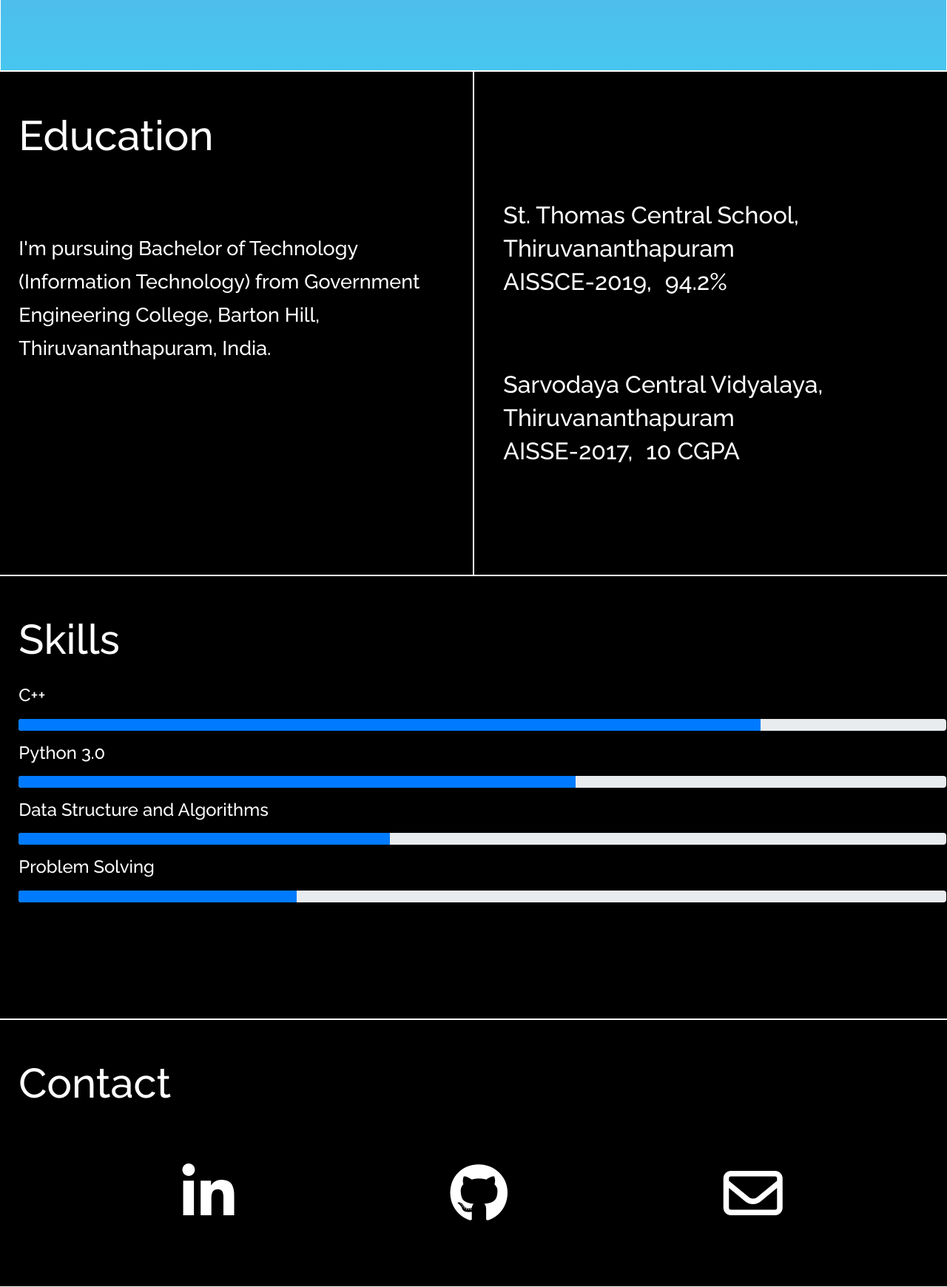
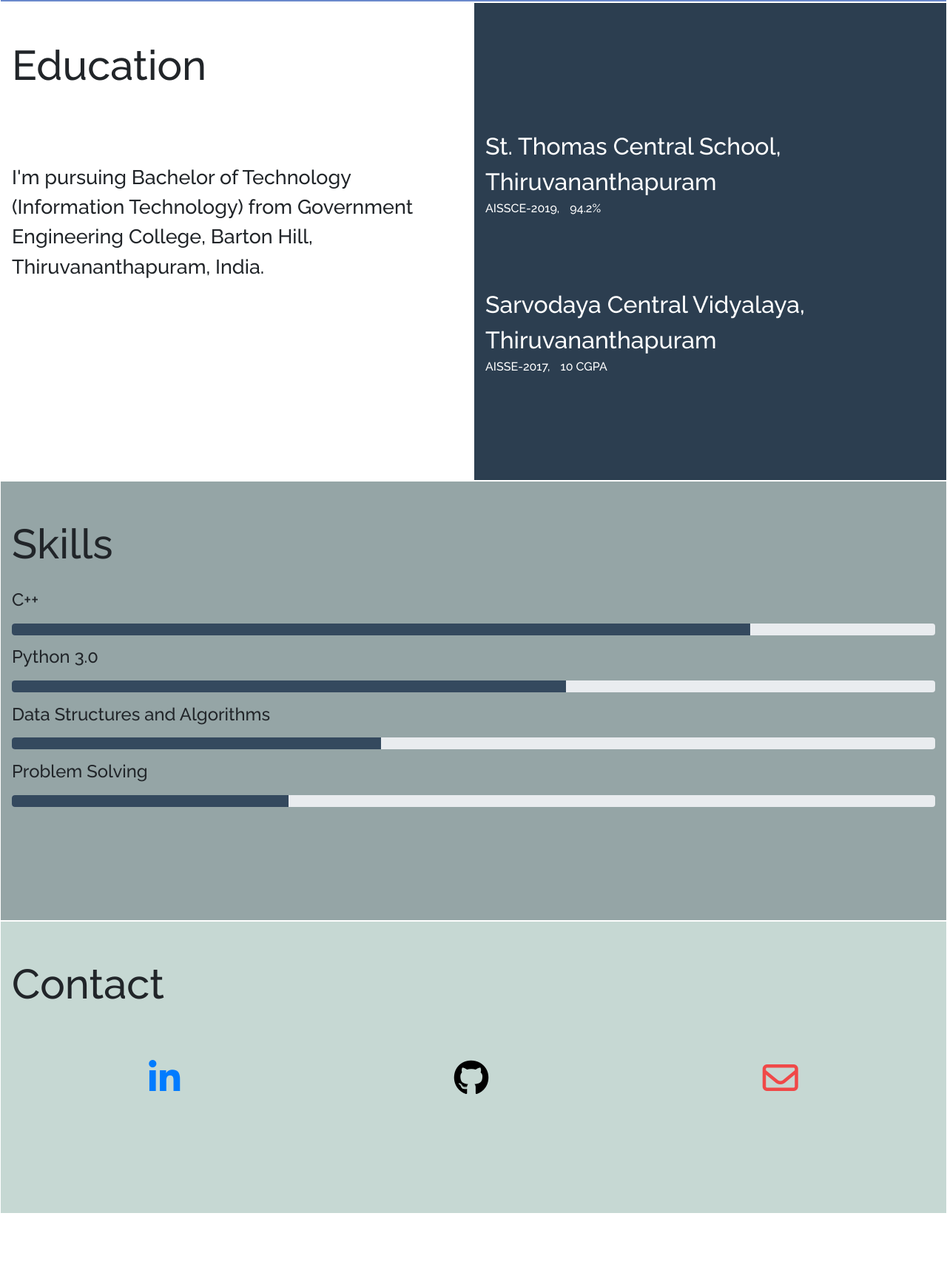
Before and after one commit to roshanajicherian/roshanajicherian.github.io, a plain HTML site: page index.html in a window 1280 px wide. Shown: the part 767-2507 px from the top of the page at 74% size. After the commit the page ends 2408 px from the top, so only its background shows below. Drawn offline with nearby package versions, Linux system fonts and the light colour scheme.

Commit message:
Added colors

```diff
--- a/css/style.css
+++ b/css/style.css
@@ -2,12 +2,16 @@
 @import url("https://fonts.googleapis.com/css2?family=Raleway:wght@500&display=swap");
 /* font-family: "Jost", sans-serif; */
 body {
-  background-color: white;
   font-family: "Jost", sans-serif;
   font-family: "Raleway", sans-serif;
-  color: white;
   list-style: none;
 }
+
+.main {
+  /* background-color: #f3f2f0; */
+  color: #181820;
+}
+
 html,
 body,
 #intro {
@@ -55,11 +59,10 @@ body,
 .col-12,
 .col-xs-12,
 .col-lg-6 {
-  background: black;
+  background: white;
   border: 1px solid white;
   height: auto;
   padding-top: 4%;
-  padding-left: 3%;
   padding-bottom: 11%;
 }
 #collegeDesc {
@@ -67,14 +70,8 @@ body,
   padding-top: 6%;
   padding-top: 16%;
 }
-.Education {
-  line-height: 45px;
-}
 .content {
   padding-left: 2px;
-}
-.skills {
-  color: white;
 }
 .progress {
   margin-bottom: 1vw;
@@ -105,10 +102,9 @@ body,
   margin: 6%;
   display: flex;
   align-content: center;
-}
-.icon {
   margin-left: auto;
   margin-right: auto;
+  margin-top: 34px;
 }
 .contact {
   padding-bottom: 10px;
@@ -124,16 +120,45 @@ body,
   margin-right: auto;
 }
 .mainheading {
-  background-image: linear-gradient(to top, #48c6ef 0%, #6f86d6 100%);
-}
-.hi,
-.name {
-  text-align: center;
+  background: #6a89cc;
 }
 .intro {
+  text-align: center;
   margin-top: 4%;
   padding-top: inherit;
 }
 .myimg {
   padding-top: 5%;
 }
+.navbar {
+  background-color: white;
+  padding: inherit;
+}
+/* .college {
+  background-color: #2c3e50;
+  color: white;
+} */
+
+.progress-bar {
+  background-color: #34495e;
+}
+.contact {
+  background-color: #c6d8d3;
+}
+.skills {
+  background-color: #95a5a6;
+}
+.skol {
+  background-color: #2c3e50;
+  color: white;
+}
+.icons a,
+.icons a:hover {
+  text-decoration: none;
+}
+a.icons.fab.fa-github.fa-3x {
+  color: black;
+}
+.fa-envelope:before {
+  color: #f14545fa;
+}
--- a/index.html
+++ b/index.html
@@ -17,8 +17,7 @@
   </head>
   <body>
     </div>
-    <div class="container">
-      <nav class="navbar navbar-expand-lg navbar-light sticky-top">
+      <nav class="navbar navbar-expand-lg navbar-light fixed-top">
         <a class="navbar-brand" href="#">Roshan Aji Cherian</a>
         <button
           class="navbar-toggler"
@@ -36,32 +35,32 @@
               >
             </li>
             <li class="nav-item">
-              <a class="nav-link" href="#">Education</a>
+              <a class="nav-link" href="#education">Education</a>
             </li>
             <li class="nav-item">
-              <a class="nav-link" href="#">Skills</a>
+              <a class="nav-link" href="#skills">Skills</a>
             </li>
             <li class="nav-item">
-              <a class="nav-link" href="#">Contact</a>
+              <a class="nav-link" href="#contact">Contact</a>
             </li>
           </ul>
-        </div>
       </nav>
     </div>
-    <div class="container-fluid">
+    <div class="main container-fluid">
       <div class="row">
         <div class="col-12 mainheading">
           <div class="myimg">
-          <img src="img/rsz_roshan.jpg" class="img-fluid img-thumbnail" alt="Responsive image">
+          <img src="img/rsz_roshan.jpg" class="img-fluid img-thumbnail" alt="Roshan Aji Cherian">
           </div>
           <div class="intro">
-          <h1 class="display-3 hi">Hi.</h1>
-          <h1 class="display-3 name">I'm Roshan Aji Cherian</h1>
+          <h1 class="display-3 ">Hi.</h1>
+          <h1 class="display-3 ">I'm Roshan Aji Cherian</h1>
         </div>
         </div>
       </div>
       </div>
-      <div class="row Education">
+      <div class="container-fluid">
+      <div class="row Education" id="education">
         <div class="col-md-6 col-lg-6 col-xs-12 college">
           <div class="display-4">Education</div>
           <div id="collegeDesc">
@@ -69,21 +68,19 @@
             Government Engineering College, Barton Hill, Thiruvananthapuram, India.
           </div>
         </div>
-        <div class="col-md-6 col-lg-6 col-xs-12">
-          <div class="school">
+        <div class="col-md-6 col-lg-6 col-xs-12 skol">
           <div class="stThomas">
-          <div class="school">St. Thomas Central School,<br>Thiruvananthapuram</div>
+          <div class="school"><p></p>St. Thomas Central School,<br>Thiruvananthapuram</div>
           <div class="exam">AISSCE-2019, <span class="score">94.2%</span></div>
           </div>
           <div class="scv">
             <div class="school">Sarvodaya Central Vidyalaya,<br>Thiruvananthapuram</div>
             <div class="exam">AISSE-2017, <span class="score">10 CGPA</span></div>
           </div>
-          </div>
         </div>
       </div>
         <div class="row">
-          <div class="col-12">
+          <div class="col-12 skills" id="skills">
             <div class="display-4 skillsheader">Skills</div>
             <div class="tech">C++</div>
             <div class="progress">
@@ -107,7 +104,7 @@
                 aria-valuemax="100"
               ></div>
             </div>
-            <div class="tech">Data Structure and Algorithms</div>
+            <div class="tech">Data Structures and Algorithms</div>
             <div class="progress">
               <div
                 class="progress-bar"
@@ -129,15 +126,19 @@
                 aria-valuemax="100"
               ></div>
             </div>
+            <!-- </div> -->
           </div>
         </div>
         <div class="row">
           <div class="contact col-12">
+            <div id="contact">
             <div class="display-4">Contact</div>
             <div class="icons">
-            <i class="icon fab fa-linkedin-in fa-5x"></i>
-            <i class="icon fab fa-github fa-5x"></i>
-            <i class="icon far fa-envelope fa-5x"></i>
+            <a href="https://www.linkedin.com/in/roshanajicherian"<i class="icons fab fa-linkedin-in fa-3x"></a></i>
+            <a href="https://github.com/roshanajicherian"<i class="icons fab fa-github fa-3x"></a></i>
+            <a href="mailto:someone@example.com"<i class="icons far fa-envelope fa-3x"></a></i>
+          </div>
+          </div>
           </div>
           </div>
         </div>
```
Also changed, not shown: 1 other file.
